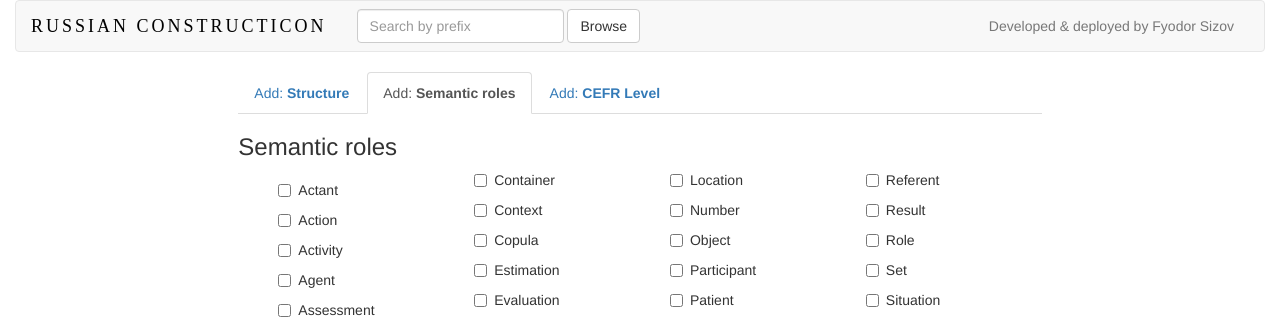
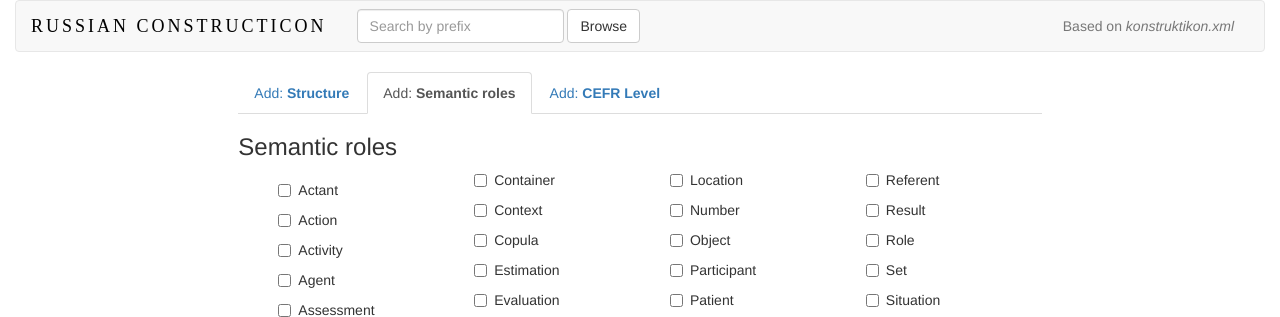
Before and after one commit to sfedia/russian-constructicon, a Flask app: page / in a window 1280 px wide. Shown: the top 317 px of the page. Run offline with Flask 2, Linux system fonts and the light colour scheme; parts of the project's set-up code (start-up, migrations or seed data) failed here and were passed over; some libraries are stand-ins or nearby versions.

Commit message:
changed upper-right link

```diff
--- a/templates/main_page.html
+++ b/templates/main_page.html
@@ -134,7 +134,7 @@ main div.container {
         <button type="button" class="btn btn-default prefix-browse">Browse</button>
       </form>
       <ul class="nav navbar-nav navbar-right">
-          <li><a href="//github.com/prodotiscus/russian-constructicon">Developed & deployed by Fyodor Sizov</a></li>
+          <li><a href="//github.com/ftyers/konstruktikon/blob/master/konstruktikon.xml">Based on <i>konstruktikon.xml</i></a></li>
       </ul>
     </div><!-- /.navbar-collapse -->
   </div><!-- /.container-fluid -->
--- a/templates/search_results.html
+++ b/templates/search_results.html
@@ -91,7 +91,7 @@ main div.container {
 
       </form>
       <ul class="nav navbar-nav navbar-right">
-          <li><a href="//github.com/prodotiscus/russian-constructicon">Developed & deployed by Fyodor Sizov</a></li>
+          <li><a href="//github.com/ftyers/konstruktikon/blob/master/konstruktikon.xml">Based on <i>konstruktikon.xml</i></a></li>
       </ul>
     </div><!-- /.navbar-collapse -->
   </div><!-- /.container-fluid -->
```
